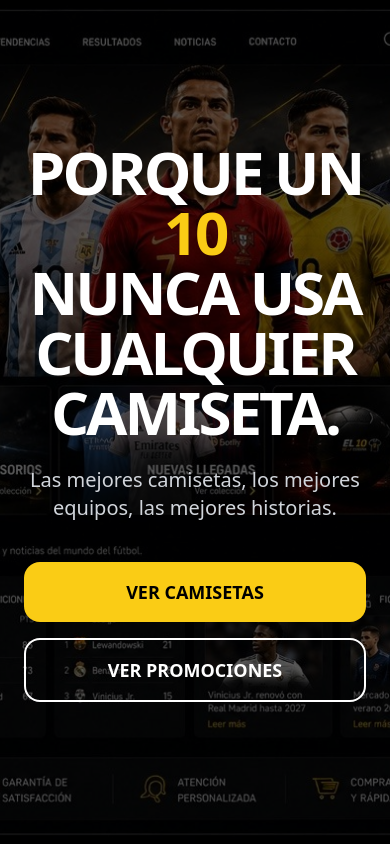
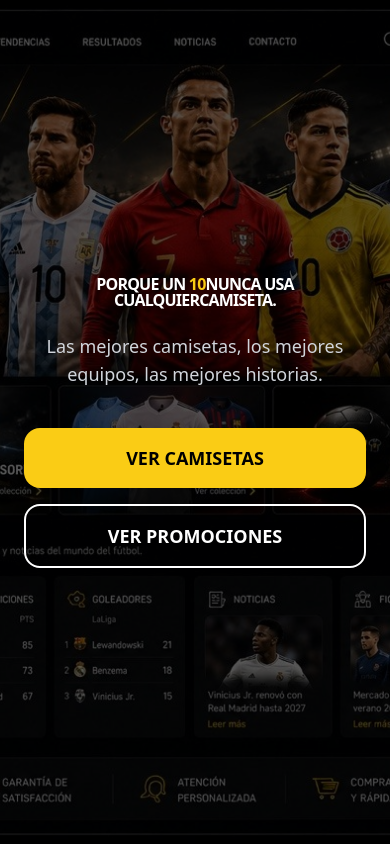
Before and after one commit to Zeus2604/el-10-de-la-cuadra, a Next.js app: page / in a window 390 px wide. Shown: the top 844 px of the page. Built offline with nearby package versions, Linux system fonts and the light colour scheme.

Commit message:
Update page.tsx
Fix hero text size + update footer with WhatsApp

```diff
--- a/app/page.tsx
+++ b/app/page.tsx
@@ -12,14 +12,12 @@ export default function Home() {
 
         <div className="relative z-10 h-full flex items-center justify-center text-center px-6">
           <div>
-            <h1 className="text-6xl md:text-7xl font-black tracking-tighter leading-none mb-6">
-              PORQUE UN <span className="text-yellow-400">10</span><br />
-              NUNCA USA<br />
-              CUALQUIER<br />
-              CAMISETA.
+            <h1 className="text- md:text-7xl font-black tracking-tighter leading-none mb-6">
+              PORQUE UN <span className="text-yellow-400">10</span><br className="hidden md:block" />
+              NUNCA USA CUALQUIER<br className="hidden md:block" />CAMISETA.
             </h1>
 
-            <p className="text-xl text-gray-300 max-w-xl mx-auto mb-10">
+            <p className="text-lg md:text-xl text-gray-300 max-w-xl mx-auto mb-10">
               Las mejores camisetas, los mejores equipos, las mejores historias.
             </p>
 
@@ -39,7 +37,7 @@ export default function Home() {
       <div className="max-w-7xl mx-auto px-6 py-16">
         <div className="grid grid-cols-2 md:grid-cols-4 gap-6">
           {['CAMISETAS', 'ACCESORIOS', 'NUEVAS LLEGADAS', 'OFERTAS'].map((title, i) => (
-            <div key={i} className="group relative overflow-hidden rounded-3xl aspect-[4/3] bg-zinc-900 cursor-pointer">
+            <div key={i} className="group relative overflow-hidden rounded-3xl aspect-[4/3] bg-zinc-900">
               <img
                 src={`https://picsum.photos/id/${100 + i * 30}/600/400`}
                 className="w-full h-full object-cover group-hover:scale-105 transition duration-500"
@@ -62,7 +60,7 @@ export default function Home() {
 
           <div className="grid grid-cols-2 md:grid-cols-4 gap-8">
             {[1,2,3,4].map((i) => (
-              <div key={i} className="bg-zinc-900 rounded-3xl overflow-hidden hover:-translate-y-1 transition-all cursor-pointer">
+              <div key={i} className="bg-zinc-900 rounded-3xl overflow-hidden hover:-translate-y-1 transition-all">
                 <div className="aspect-square relative">
                   <img
                     src={`https://picsum.photos/id/${220 + i * 23}/400/400`}
@@ -86,10 +84,9 @@ export default function Home() {
           <p className="text-yellow-400 text-2xl font-bold mb-2">EL 10 DE LA CUADRA</p>
           <p className="text-gray-400 mb-8">Camisetas • Accesorios • Pasión por el fútbol</p>
 
-          <div className="flex justify-center gap-8 text-3xl mb-8">
-            <a href="#" className="hover:text-yellow-400 transition">📸</a>
-            <a href="#" className="hover:text-yellow-400 transition">📘</a>
-            <a href="#" className="hover:text-yellow-400 transition">💬</a>
+          <div className="flex justify-center gap-10 text-4xl mb-8">
+            <a href="https://instagram.com" target="_blank" className="hover:text-yellow-400 transition">📷</a>
+            <a href="https://wa.me/573212899886" target="_blank" className="hover:text-yellow-400 transition">💬</a>
           </div>
 
           <p className="text-gray-500 text-sm">© 2026 El 10 de la Cuadra. Todos los derechos reservados.</p>
```
